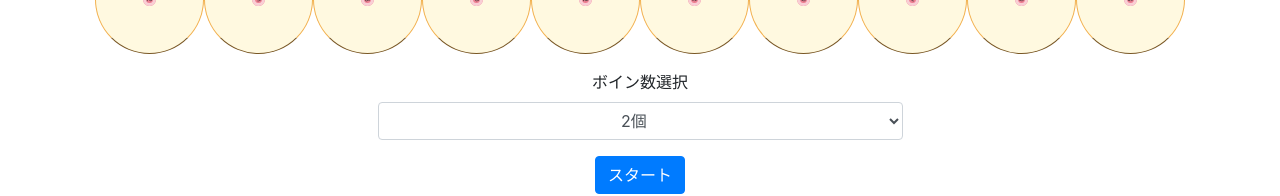
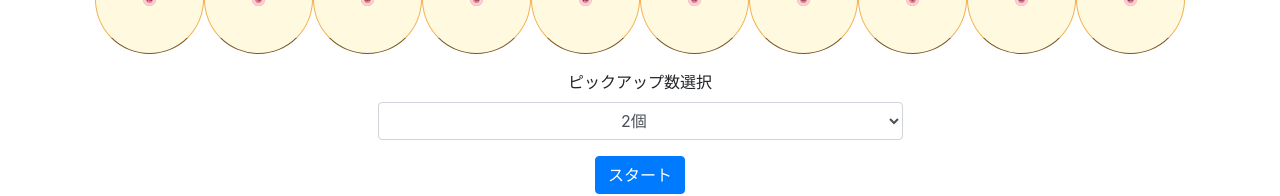
Before and after one commit to isseiezawa/boin_boin_fortune_telling, a Vue app: page /#/ in a window 1280 px wide. Shown: the part 501-697 px from the top of the page. Built offline with nearby package versions, Linux system fonts and the light colour scheme.

Commit message:
Change: セレクトボックスをコンポーネントで分割

```diff
--- /dev/null
+++ b/src/components/SelectBox.vue
@@ -0,0 +1,17 @@
+<template>
+  <div class="form-group col-6 mx-auto text-center my-3">
+    <label for="boin-quantity">ピックアップ数選択</label>
+    <select :value="value" @input="$emit('input', $event.target.value)" class="form-control text-center" id="boin-quantity">
+      <option v-for="(option, index) in options" :key="index" :value="option.value">{{option.text}}</option>
+    </select>
+  </div>
+</template>
+
+<script>
+export default {
+  props: {
+    value: { type: String, required: true },
+    options: { type: Array, required: true }
+  }
+}
+</script>
--- a/src/views/MainPage.vue
+++ b/src/views/MainPage.vue
@@ -1,17 +1,8 @@
 <template>
   <div class="container">
     <div class="box">
-      <RandomWordsBox :japanese_words="japanese_words" :random_number="random_number" />
-      <div class="form-group col-6 mx-auto text-center my-3">
-        <label for="boin-quantity">ボイン数選択</label>
-        <select v-model="selected_number" class="form-control text-center" id="boin-quantity">
-          <option value="2">2個</option>
-          <option value="3">3個</option>
-          <option value="4">4個</option>
-          <option value="5">5個</option>
-          <option value="6">6個</option>
-        </select>
-      </div>
+      <random-words-box :japanese_words="japanese_words" :random_number="random_number" />
+      <select-box :value="selected_number" @input="selected_number = $event" :options="select_options" />
       <div class="d-grid gap-2 col-6 mx-auto text-center">
         <button @click="start_or_stop ? loopProcessing(100) : slowLoop()" class="btn btn-primary">{{ startOrStopButton }}</button>
       </div>
@@ -24,15 +15,24 @@
 
 <script>
 import RandomWordsBox from '../components/RandomWordsBox.vue'
+import SelectBox from '../components/SelectBox.vue'
 
 export default {
   components: {
-    RandomWordsBox
+    RandomWordsBox,
+    SelectBox
   },
   data(){
     return {
       japanese_words: 'おこそとのほもよろんえけせてねへめえれゑうくすつぬふむゆるをいきしちにひみいりゐあかさたなはまやらわ'.split('').reverse(),
-      selected_number: 2,
+      selected_number: '2',
+      select_options: [
+          {text: '2個', value: '2'},
+          {text: '3個', value: '3'},
+          {text: '4個', value: '4'},
+          {text: '5個', value: '5'},
+          {text: '6個', value: '6'},
+        ],
       random_number: [],
       result_word: "",
       start_or_stop: true,
```
